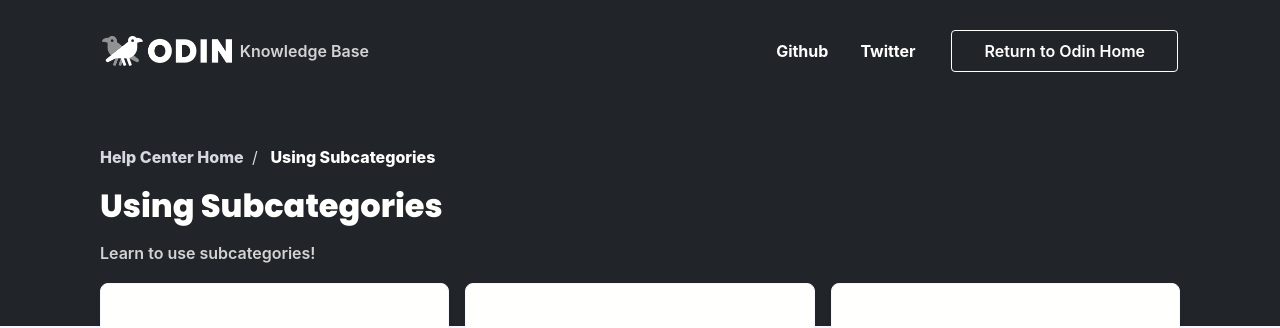
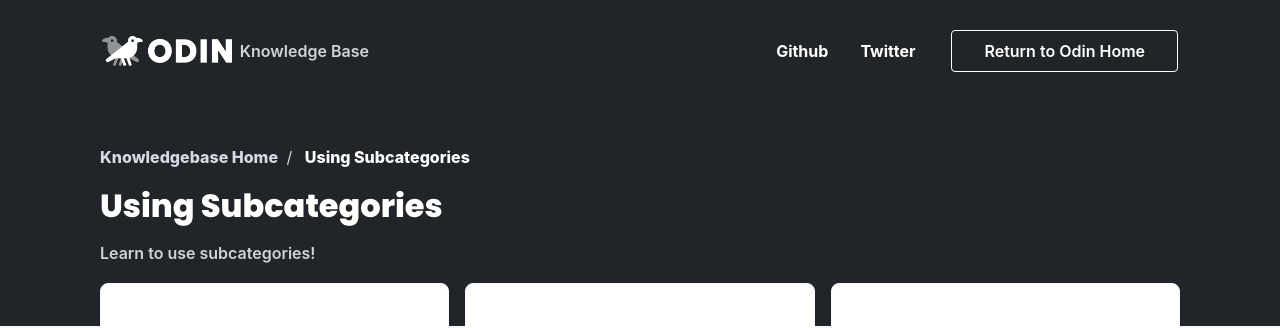
Before and after one commit to jannis2200/knowledgebase, a Jekyll site: the page built from using-subcategories.html, in a window 1280 px wide. Shown: the top 328 px of the page. Built offline with Jekyll 4.4.1, drawn with Linux system fonts in a browser that asks for light colours; nearby versions of some CDN libraries; some web fonts are replaced; comment, search, counter and statistics services are not loaded.

```diff
--- a/_layouts/category.html
+++ b/_layouts/category.html
@@ -15,7 +15,7 @@
       <div class="column col-12">
         <ul class="breadcrumb">
           <li class="breadcrumb-item">
-            <a href="{{ site.url }}{{ site.baseurl }}">Help Center Home</a>
+            <a href="{{ site.url }}{{ site.baseurl }}">Knowledgebase Home</a>
           </li>
           <li class="breadcrumb-item">
             <a href="#">{{ page_category.name }}</a>
```
